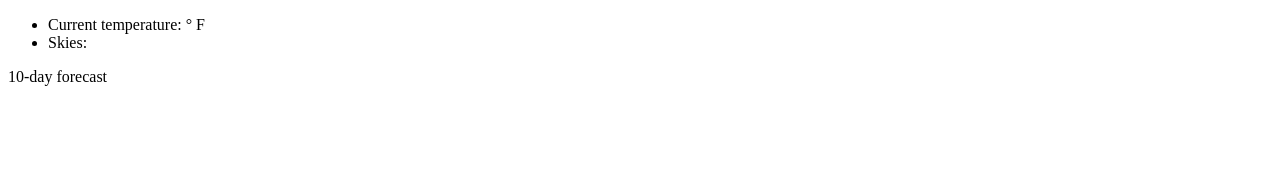
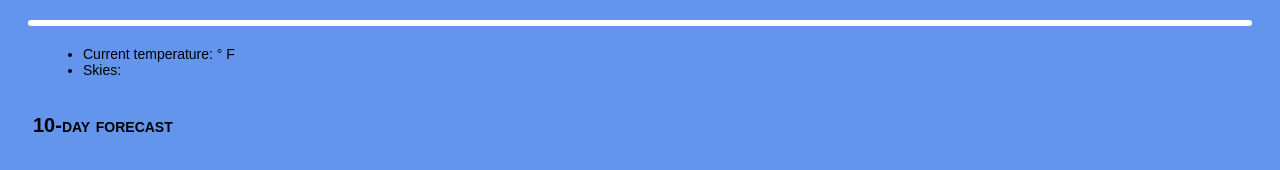
Before and after one commit to bdhoff/angular-playground, a website: page local-weather.html in a window 1280 px wide. Drawn offline with nearby package versions, Linux system fonts and the light colour scheme; no server answers.

Commit message:
Playing around with CSS

```diff
--- /dev/null
+++ b/local-weather.css
@@ -0,0 +1,41 @@
+body {
+    background-color: cornflowerblue;
+}
+
+h1 {
+    color: black;
+    background-color: white;
+    text-align: center;
+    margin-left: 20px;
+    margin-right: 20px;
+    border-style: solid;
+    border-color: white;
+    border-radius: 15px;
+    font-family: Arial, Verdana, sans-serif;
+    font-size: 1.875em; /* 30px/16=1.875em */
+}
+
+h2 {
+    margin-left: 25px;
+    font-family: Arial, Verdana, sans-serif;
+    font-size: 1.25em; /* 20px/16=1.25em */
+    font-variant: small-caps;
+}
+
+p {
+    margin-left: 30px;
+    font-family: Arial, Verdana, sans-serif;
+    font-size: 0.875em; /* 14px/16=0.875em */
+}
+
+ul {
+    margin-left: 35px;
+    font-family: Arial, Verdana, sans-serif;
+    font-size: 0.875em; /* 14px/16=0.875em */
+}
+
+div {
+    border-radius: 5px;
+    font-family: Arial, Verdana, sans-serif;
+    padding-bottom: 5px;
+}
--- a/local-weather.html
+++ b/local-weather.html
@@ -4,22 +4,29 @@
         <title>Weather where I live</title>
         <script src="bower_components/angular/angular.js"></script>
         <script src="local-weather.js"></script>
+        <link rel="stylesheet" type="text/css" href="local-weather.css">
     </head>
 
     <body>
         <div ng-controller="Weather">
-            <p>{{localData.title}}</p>
-            <p>{{localData.item.title}}</p>
+            <h1>{{localData.title}}</h1>
+            <p />
+            <div>
+                <h2>{{localData.item.title}}</h2>
                 <ul>
                     <li>Current temperature: {{localData.item.condition.temp}}&#x00B0 F</li>
                     <li>Skies: {{localData.item.condition.text}}</li>
                 </ul>
-            <p>10-day forecast</p>
+            </div>
+            <p />
+            <div>
+                <h2>10-day forecast</h2>
                 <ul>
                     <li ng-repeat="day in localData.item.forecast">
                         {{day.date}}: High: {{day.high}}&#x00B0 F, Low: {{day.low}}&#x00B0 F, Conditions: {{day.text}}
                     </li>
                 </ul>
             </div>
+         </div>
     </body>
 </html>
```
Lines whose indentation alone changed are shown as unchanged.
